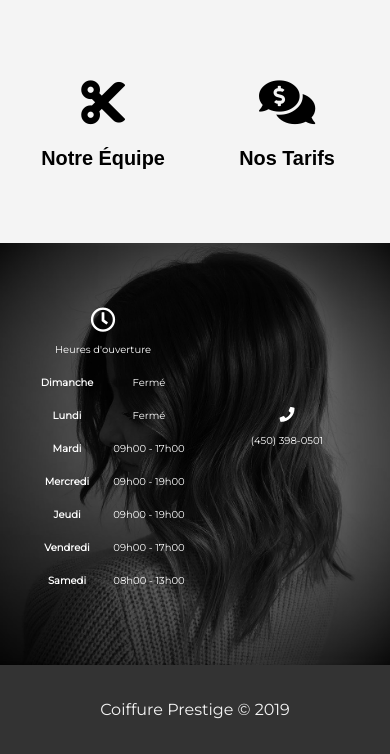
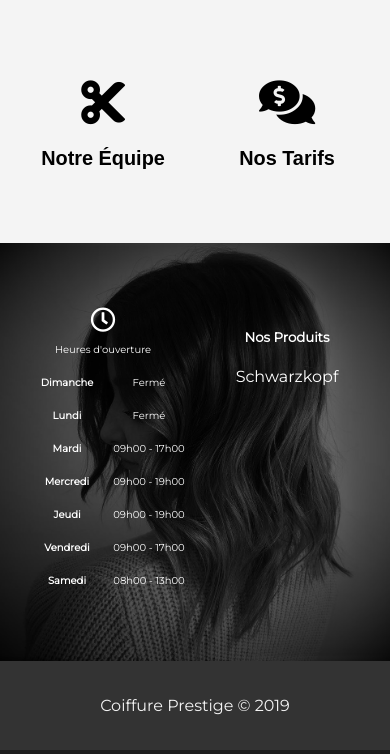
Before and after one commit to SebasMorneau/hairmariepierremorneau, a PHP site: page / in a window 390 px wide. Shown: the part 1238-1992 px from the top of the page. Run offline with PHP 8.4, Linux system fonts and the light colour scheme; some libraries are stand-ins or nearby versions.

Commit message:
- Responsive on iPhone 6 - Change the contact info with product
Signed-off-by: Sebastien <morneau_sebastien@outlook.com>

```diff
--- a/index.html
+++ b/index.html
@@ -244,8 +244,11 @@
 
         <!-- fin de la grille horaire -->
         <div class="contact">
-          <i class="fas fa-phone"></i>
-          <p>(450) 398-0501</p>
+          <!-- <i class="fas fa-phone"></i>
+          <p>450-398-0501</p> -->
+          <h5>Nos Produits</h5>
+          <h7>Schwarzkopf</h7>
+          <h5></h5>
         </div>
       </div>
 
--- a/main.css
+++ b/main.css
@@ -53,6 +53,9 @@ body {
   margin: auto;
   overflow: hidden;
   padding: 4rem 1rem;
+}
+
+@media (max-width: 667px) {
 }
 
 .grid-3 {
@@ -206,8 +209,6 @@ h4:after {
 
 /* Scheduled */
 .scheduled {
-  height: 50vh;
-  width: 100%;
   background-image: url("img/scheduledCover.jpg");
   background-size: cover;
   background-repeat: no-repeat;
@@ -219,10 +220,10 @@ h4:after {
 }
 
 .scheduled i {
-  font-size: 35px;
+  font-size: 30px;
 }
 .scheduled p {
-  font-size: 15px;
+  font-size: 12px;
 }
 .jour {
   margin-left: 20px;
@@ -230,6 +231,10 @@ h4:after {
 
 .contact .fas {
   margin-top: 90px;
+}
+
+.contact p {
+  text-decoration: none;
 }
 
 /* Footer */
@@ -254,6 +259,12 @@ footer p {
   .showcase:hover .content {
     filter: blur(2px);
     -webkit-filter: blur(2px);
+  }
+}
+
+@media (min-width: 1024px) {
+  .scheduled p {
+    font-size: 18px;
   }
 }
 
@@ -357,7 +368,7 @@ footer p {
     font-size: 10px;
   }
   .container {
-    width: 100%;
+    /* width: 100%; */
   }
   .grid-2 h3 {
     font-size: 13px;
```
